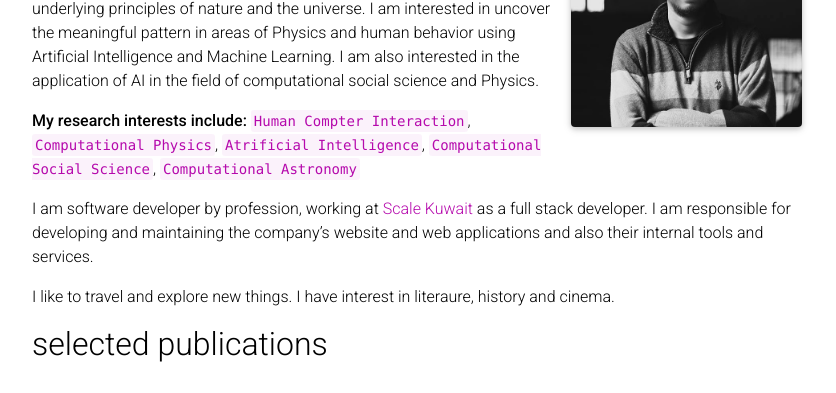
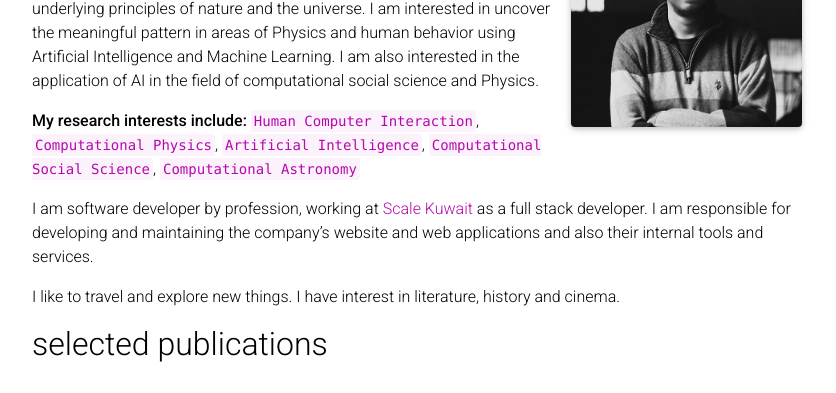
Before and after one commit to tontus/tontus.github.io, a Jekyll site: the page built from _pages/about.md, in a window 1280 px wide and 961 px high, cut to the strip 300-693 px from the top of the window. Shown: the whole strip, without its empty margins (223-1059 px from the left). Built offline with Jekyll 4.4.1, drawn with Linux system fonts in a browser that asks for light colours; full-size pictures stand in for the smaller copies a plugin makes; comment, search, counter and statistics services are not loaded; a style sheet for code colours, icons or effects is not loaded.

Commit message:
typo fixed again

```diff
--- a/_pages/about.md
+++ b/_pages/about.md
@@ -22,8 +22,8 @@ social: true # includes social icons at the bottom of the page
 
 Hi! I'm a `physics` graduate from Shahjalal University of Science and Technology (SUST) with a second major in `computer science and engineering`. From the intricate laws governing the cosmos to the algorithms shaping the digital world, my interest lies in understanding the underlying principles of nature and the universe. I am interested in uncover the meaningful pattern in areas of Physics and human behavior using Artificial Intelligence and Machine Learning. I am also interested in the application of AI in the field of computational social science and Physics.
 
-**My research interests include:** `Human Compter Interaction`, `Computational Physics`, `Atrificial Intelligence`, `Computational Social Science`, `Computational Astronomy`
+**My research interests include:** `Human Computer Interaction`, `Computational Physics`, `Artificial Intelligence`, `Computational Social Science`, `Computational Astronomy`
 
 I am software developer by profession, working at [Scale Kuwait](https://scale-kuwait.com) as a full stack developer. I am responsible for developing and maintaining the company's website and web applications and also their internal tools and services.
 
-I like to travel and explore new things. I have interest in literaure, history and cinema.
+I like to travel and explore new things. I have interest in literature, history and cinema.
```
